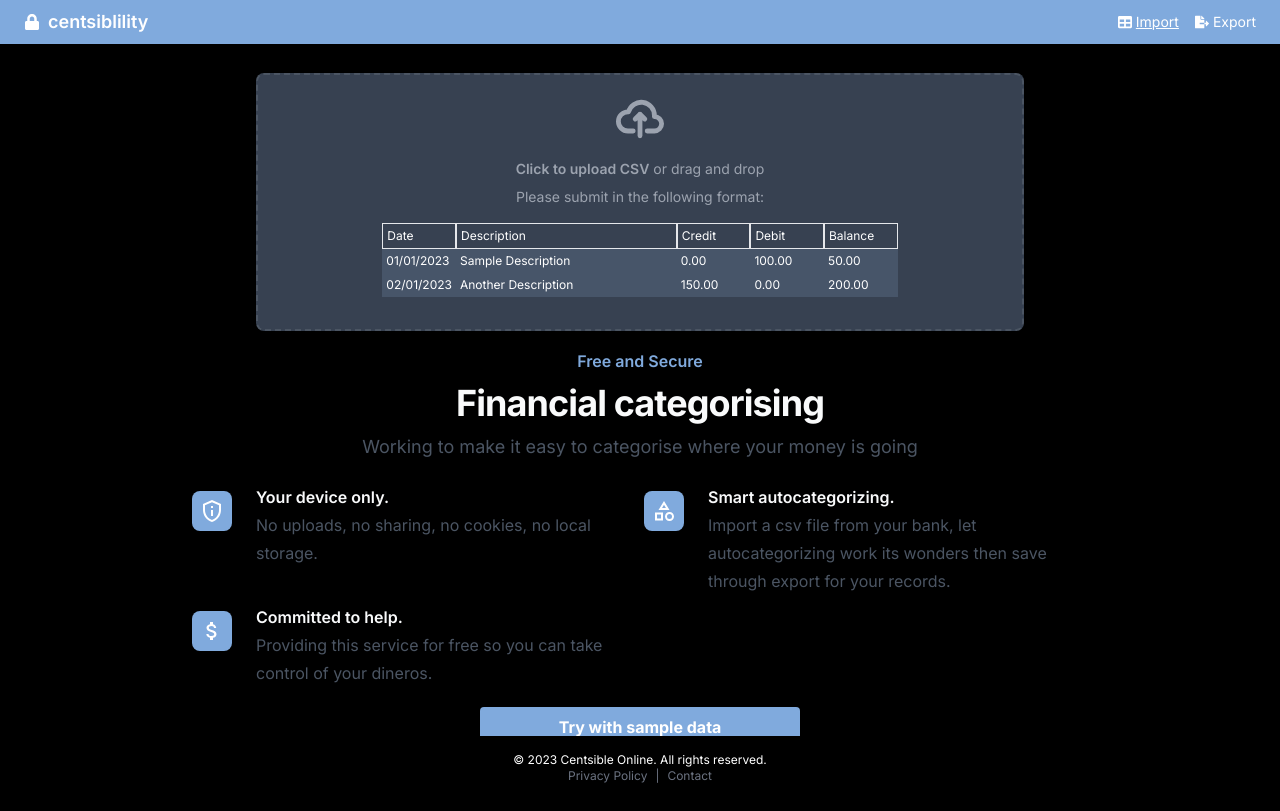
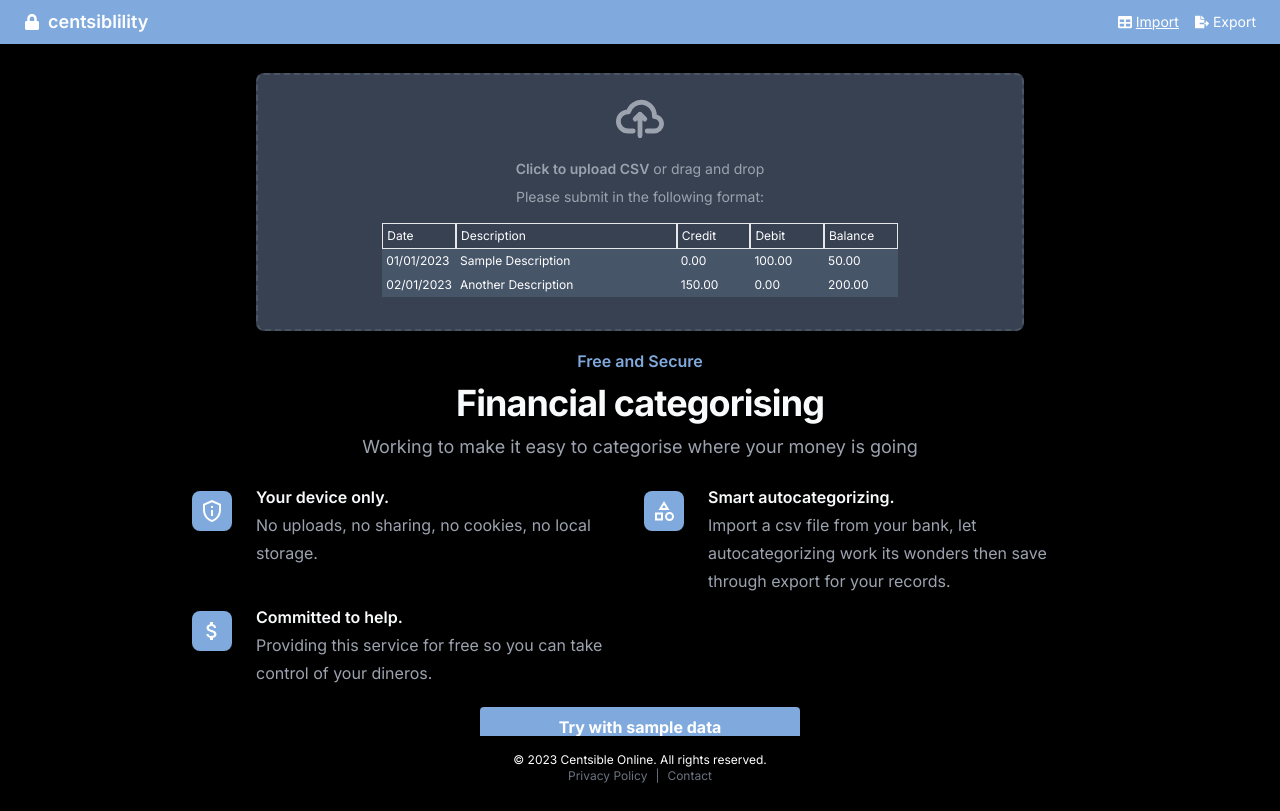
Before and after one commit to mitchellabrouwer/financial-categoriser, a Next.js app: page / in a window 1280 px wide. Built offline with nearby package versions, Linux system fonts and the light colour scheme; no server answers.

Commit message:
style: gray too dark

```diff
--- a/src/components/Features.tsx
+++ b/src/components/Features.tsx
@@ -15,7 +15,7 @@
           <p className="mt-2 text-3xl font-bold tracking-tight text-gray-50 sm:text-4xl">
             Financial categorising
           </p>
-          <p className="mt-2 text-lg leading-8 text-gray-600">
+          <p className="mt-2 text-lg leading-8 text-gray-400">
             Working to make it easy to categorise where your money is going
           </p>
         </div>
@@ -29,7 +29,7 @@
                 </div>
                 Your device only.
               </dt>
-              <dd className="text-base leading-7 text-gray-600">
+              <dd className="text-base leading-7 text-gray-400">
                 No uploads, no sharing, no cookies, no local storage.
               </dd>
             </div>
@@ -42,7 +42,7 @@
                 </div>
                 Smart autocategorizing.
               </dt>
-              <dd className="text-base leading-7 text-gray-600">
+              <dd className="text-base leading-7 text-gray-400">
                 Import a csv file from your bank, let autocategorizing work its
                 wonders then save through export for your records.
               </dd>
@@ -56,7 +56,7 @@
                 </div>
                 Committed to help.
               </dt>
-              <dd className="text-base leading-7 text-gray-600">
+              <dd className="text-base leading-7 text-gray-400">
                 Providing this service for free so you can take control of your
                 dineros.
               </dd>
```
